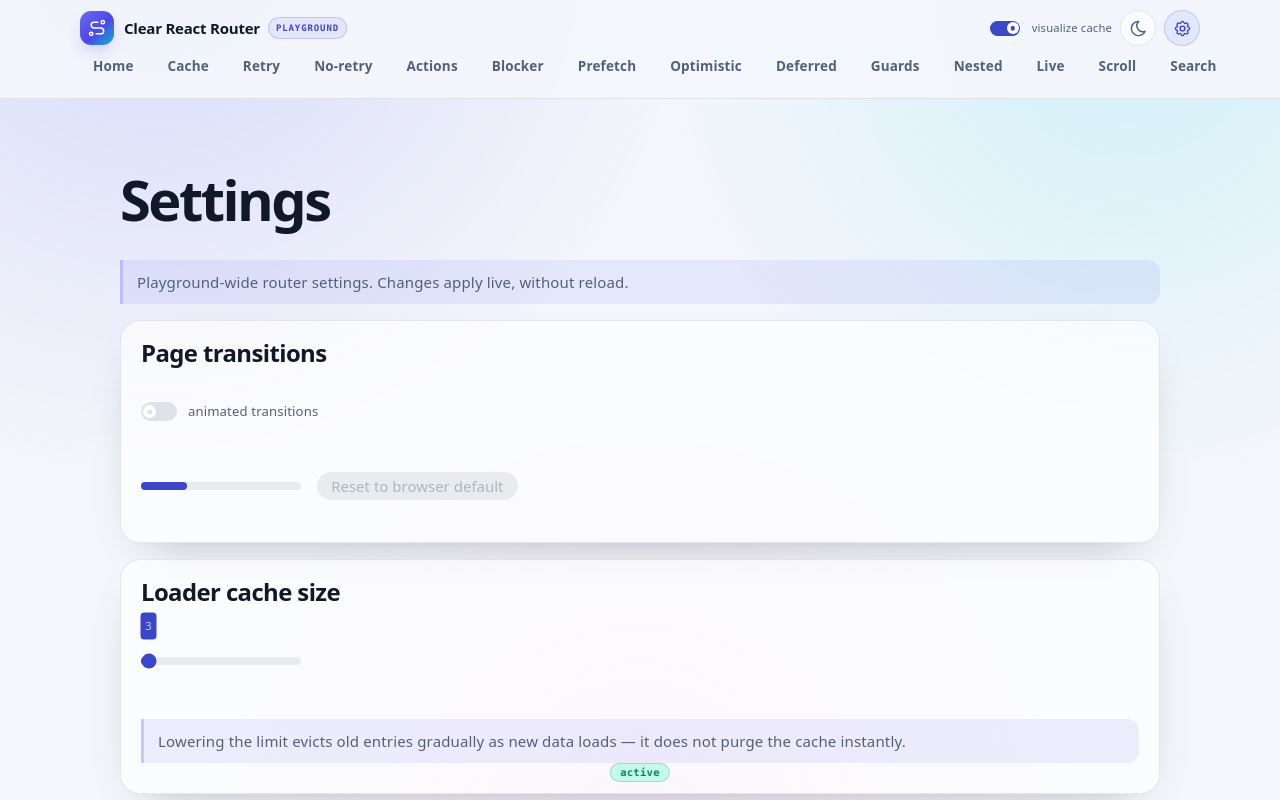
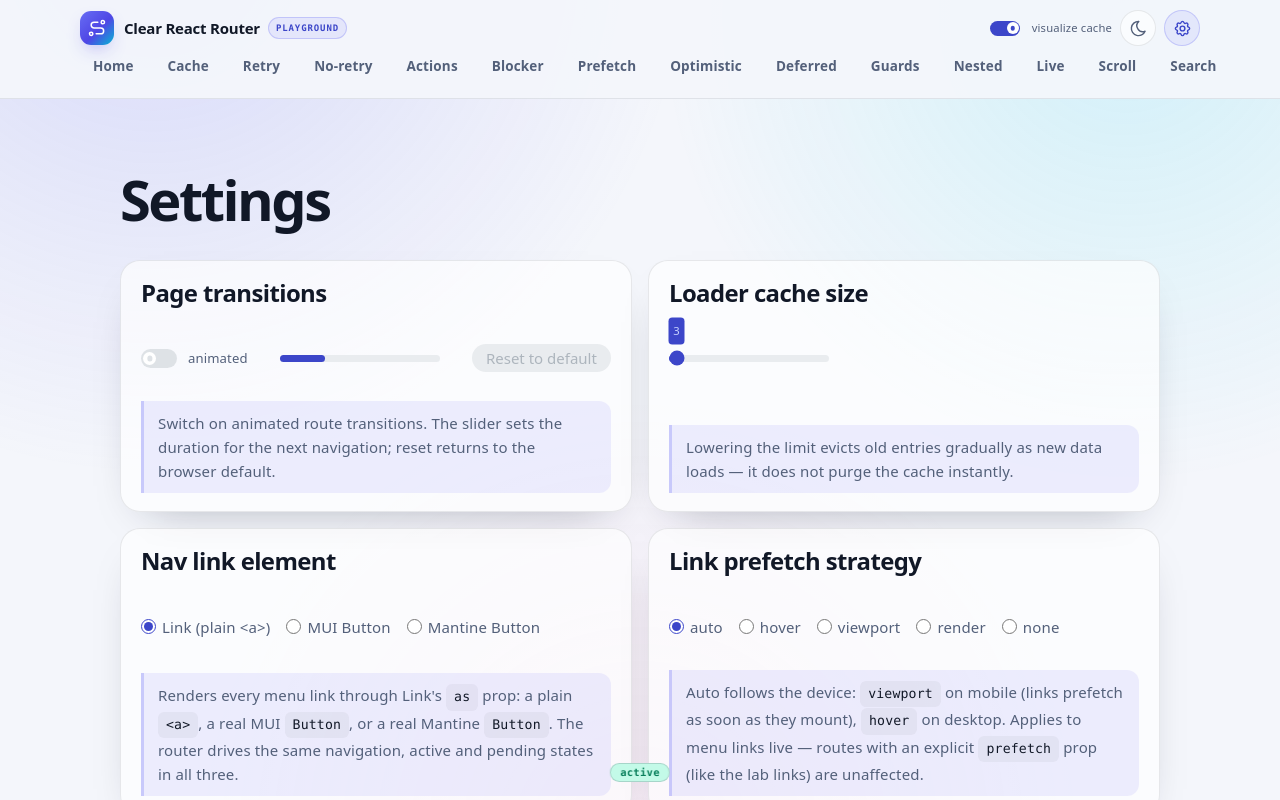
Before and after one commit to AndrewBubnov/clear-react-router, a React (Vite) app: page /playground/settings in a window 1280 px wide. Shown: the top 800 px of the page. Built offline with nearby package versions, Linux system fonts and the light colour scheme.

Commit message:
Adjust layout

```diff
--- a/src/clear-router/hooks/theme.ts
+++ b/src/clear-router/hooks/theme.ts
@@ -46,6 +46,9 @@ export const theme = createTheme({
 					backgroundColor: BACKGROUND,
 					color: COLOR,
 				},
+				root: {
+					width: 160,
+				},
 			},
 		}),
 		Button: Button.extend({
--- a/src/playground/SettingsPage.tsx
+++ b/src/playground/SettingsPage.tsx
@@ -4,9 +4,10 @@ import { Link } from '../clear-router';
 import { usePlaygroundSettings } from './usePlaygroundSettings';
 import type { PrefetchSetting } from './settings';
 import type { NavLinkAs } from './NavLinkAs';
+import { isMobileViewport } from './utils.ts';
 
 const PREFETCH_PRESETS: { value: PrefetchSetting; label: string }[] = [
-	{ value: 'auto', label: 'auto (device default)' },
+	{ value: 'auto', label: 'auto' },
 	{ value: 'hover', label: 'hover' },
 	{ value: 'viewport', label: 'viewport' },
 	{ value: 'render', label: 'render' },
@@ -54,20 +55,19 @@ const SettingsPage = () => {
 	return (
 		<div className="pg-wrap">
 			<h1>Settings</h1>
-			<p className="pg-hint">Playground-wide router settings. Changes apply live, without reload.</p>
+			<div className="pg-settings-grid">
 				<div className="pg-card">
 					<h2>Page transitions</h2>
-				<div className="pg-row">
+					<div
+						className="pg-row"
+						style={{ justifyContent: isMobileViewport ? 'flex-start' : 'space-between' }}
+					>
 						<Switch
-						label="animated transitions"
+							label="animated"
 							checked={isAnimated}
 							onChange={e => setIsAnimated(e.currentTarget.checked)}
 						/>
-				</div>
-				<div className="pg-row">
-					<div className="pg-row">
 						<Tooltip label="Enable animated transitions to use this slider" disabled={isAnimated}>
-							<div className="pg-slider">
 							<Slider
 								min={100}
 								max={2000}
@@ -79,19 +79,19 @@ const SettingsPage = () => {
 								labelAlwaysOn
 								thumbLabel="Animation duration in milliseconds"
 							/>
-							</div>
 						</Tooltip>
 						<Button onClick={() => setAnimationDuration(undefined)} disabled={!isAnimated} size="xs">
-							Reset to browser default
+							Reset to default
 						</Button>
 					</div>
-				</div>
+					<p className="pg-hint">
+						Switch on animated route transitions. The slider sets the duration for the next navigation;
+						reset returns to the browser default.
+					</p>
 				</div>
 				<div className="pg-card">
 					<h2>Loader cache size</h2>
-				<div className="pg-row pg-settings-loader-wrap">
 					<div className="pg-row">
-						<div className="pg-slider">
 						<Slider
 							min={3}
 							max={90}
@@ -101,8 +101,6 @@ const SettingsPage = () => {
 							labelAlwaysOn
 							thumbLabel="Maximum number of cached loader entries"
 						/>
-						</div>
-					</div>
 					</div>
 					<p className="pg-hint">
 						Lowering the limit evicts old entries gradually as new data loads — it does not purge the cache
@@ -125,8 +123,8 @@ const SettingsPage = () => {
 						))}
 					</div>
 					<p className="pg-hint">
-					Renders every menu link through Link's <code>as</code> prop: a plain <code>&lt;a&gt;</code>, a real
-					MUI <code>Button</code>, or a real Mantine <code>Button</code>. The router drives the same
+						Renders every menu link through Link's <code>as</code> prop: a plain <code>&lt;a&gt;</code>, a
+						real MUI <code>Button</code>, or a real Mantine <code>Button</code>. The router drives the same
 						navigation, active and pending states in all three.
 					</p>
 				</div>
@@ -155,7 +153,6 @@ const SettingsPage = () => {
 					<h2>Min loader duration</h2>
 					<div className="pg-row pg-settings-loader-wrap">
 						<div className="pg-row">
-						<div className="pg-slider">
 							<Slider
 								min={0}
 								max={2000}
@@ -167,13 +164,13 @@ const SettingsPage = () => {
 								thumbLabel="Min loader duration in milliseconds"
 							/>
 						</div>
-					</div>
 						<SettingsLoader duration={minLoaderDuration} />
 					</div>
 					<p className="pg-hint">
 						Without it, a fast loader flashes its fallback for a split second — visible flicker on every
-					navigation. This setting holds the loading state for at least the given time, so the fallback never
-					blinks. Try a high value and navigate to a fast route: the skeleton above previews the delay.
+						navigation. This setting holds the loading state for at least the given time, so the fallback
+						never blinks. Try a high value and navigate to a fast route: the skeleton above previews the
+						delay.
 					</p>
 				</div>
 				<div className="pg-card">
@@ -185,6 +182,10 @@ const SettingsPage = () => {
 							onChange={e => setShowStatusBadge(e.currentTarget.checked)}
 						/>
 					</div>
+					<p className="pg-hint">
+						Shows the current route status in the header badge: idle, pending, active, optimistic, or error.
+					</p>
+				</div>
 			</div>
 			<p>
 				<Link to="/playground">← Back to playground home</Link>
--- a/src/playground/playground.css
+++ b/src/playground/playground.css
@@ -313,6 +313,7 @@
 	align-items: center;
 	flex-wrap: wrap;
 	margin: 12px 0;
+	height: 32px;
 }
 
 .pg-btn-grid {
@@ -549,13 +550,25 @@
 	transition: color ease-in-out 0.4s;
 }
 
-.pg-slider {
-	flex: 1;
-	min-width: 160px;
+.pg-slider .mantine-Slider-label {
+	top: calc(-2.75rem * var(--mantine-scale));
 }
 
-.pg-slider .mantine-Slider-label {
-	top: calc(-2.75rem * var(--mantine-scale));
+.pg-settings-grid {
+	display: grid;
+	grid-template-columns: repeat(2, minmax(0, 1fr));
+	gap: 16px;
+	margin: 16px 0;
+}
+
+.pg-settings-grid > .pg-card {
+	height: 100%;
+	margin: 0;
+}
+
+.pg-settings-grid > .pg-card > .pg-hint {
+	margin-top: auto;
+	margin-bottom: 0;
 }
 
 .pg-settings-loader-wrap {
@@ -1179,6 +1192,12 @@ h1 {
 	}
 }
 
+@media (max-width: 800px) {
+	.pg-settings-grid {
+		grid-template-columns: minmax(0, 1fr);
+	}
+}
+
 @media (max-width: 640px) {
 	.pg-brand-tag {
 		display: none;
```
Lines whose indentation alone changed are shown as unchanged.
